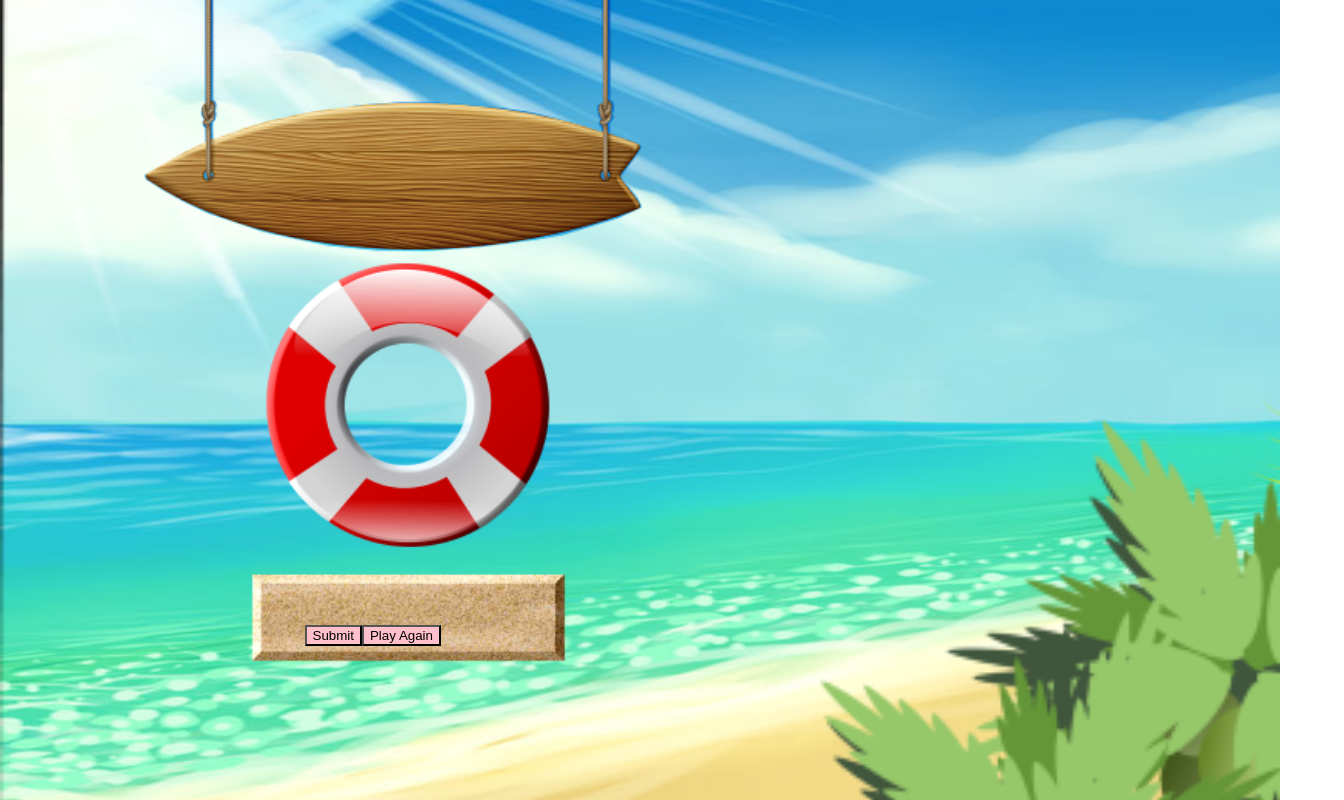
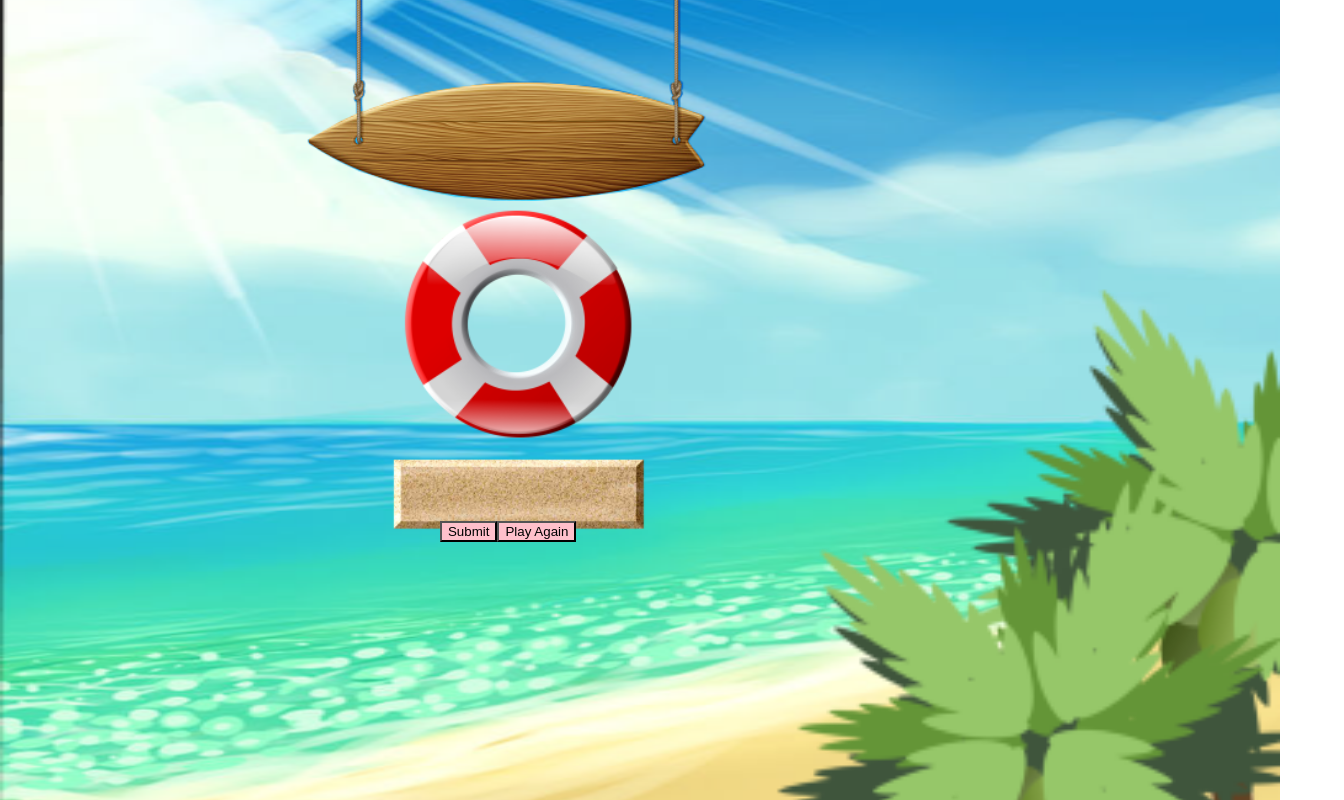
Before and after one commit to robert-brunner/oWo-React.js, a React (Create React App) app: page / in a window 1280 px wide. Shown: the top 800 px of the page, 1344 px wide, since content can reach past the window. Built offline with nearby package versions, Linux system fonts and the light colour scheme.

Commit message:
I think I have something here

```diff
--- a/src/components/nav/Surf.js
+++ b/src/components/nav/Surf.js
@@ -17,24 +17,22 @@ function Beach() {
   const baseGameStyles = {
     container: {
       backgroundColor: '',
-      top: 490,
-      left: 300,
-
+      top: '49%',
+      left: '30%',
     },
     input: {
       backgroundColor: 'transparent',
       borderColor: 'rgba(0, 0, 0, 0)',
-      minWidth: 271,
+      minWidth: '27.1%',
       position: 'relative',
-      right: -14,
-      minHeight: 35,
+      right: '-1.4%',
+      minHeight: '3.5%',
       textAlign: 'center',
     },
     button: {
       backgroundColor: 'pink',
     },
   };
-
 
   return (
     <div className="backgroundContainer" style={styles.backgroundContainer}>
@@ -53,9 +51,7 @@ function Beach() {
       <img src={SandButton} alt="oWo" style={styles.SandButton} />
     </div>
   );
-
 }
-
 
 const styles = {
   backgroundContainer: {
@@ -73,28 +69,28 @@ const styles = {
   },
   SurfBoard: {
     position: 'absolute',
-    height: 1300,
-    width: 1300,
+    height: '130%',
+    width: '130%',
     objectFit: 'contain',
     top: 0,
-    left: -250,
+    left: '-25%',
   },
   Buoy: {
     position: 'absolute',
-    height: 1300,
-    width: 1300,
+    height: '130%',
+    width: '130%',
     objectFit: 'contain',
     top: 0,
-    left: -250,
+    left: '-25%',
     zIndex: 0,
   },
   container: {
     position: 'absolute',
     height: '20%',
     width: '20%',
-    borderRadius: 16,
-    padding: 16,
-    borderWidth: 8,
+    borderRadius: '16%',
+    padding: '1.6%',
+    borderWidth: '0.8%',
     borderColor: 'rgba(0,0,0,0.2)',
     backgroundColor: '#e1e4e8',
     display: 'flex',
@@ -105,7 +101,7 @@ const styles = {
   },
   ForeGround: {
     position: 'absolute',
-    height: 1300,
+    height: '130%',
     width: '100vw',
     objectFit: 'cover',
     top: 0,
@@ -113,11 +109,11 @@ const styles = {
   },
   SandButton: {
     position: 'absolute',
-    height: 1300,
-    width: 1300,
+    height: '130%',
+    width: '130%',
     objectFit: 'contain',
     top: 0,
-    left: -250,
+    left: '-25%',
   },
 };
 
```
Also changed, not shown: src/App.css (+5 -7 lines).
